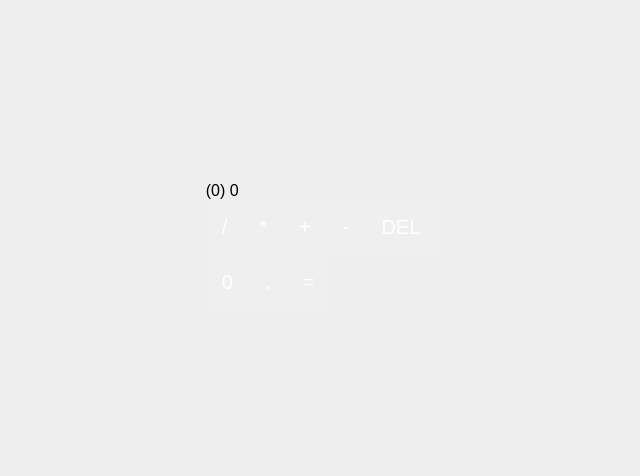
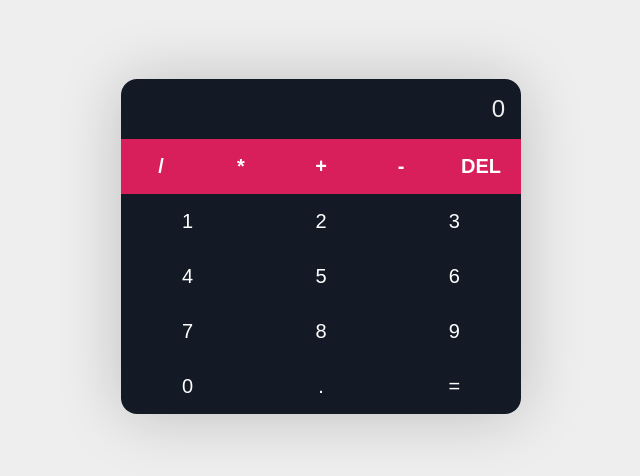
Before and after one commit to KerbyC-3/SimpleCalculator, a React (Create React App) app in the folder calculator/: page / in a window 1280 px wide. Shown: the part 154-630 px from the top of the page, without its empty margins (319-959 px from the left). Built offline with nearby package versions, Linux system fonts and the light colour scheme.

Commit message:
Update App.js
finished inputting its functionalities

```diff
--- a/calculator/src/App.js
+++ b/calculator/src/App.js
@@ -1,35 +1,85 @@
+import { useState } from 'react';
+
 function App() {
+	const [calc, setCalc] = useState("");
+	const [result, setResult] = useState("");
+
+	const ops = [ '/', '*', '+','-', '.'];
+
+	const updateCalc = value => {
+		if	(
+			ops.includes(value) && calc === '' ||
+			ops.includes(value) && ops.includes(calc.slice(-1)
+			)
+		) {
+			return;
+		}
+
+
+		setCalc(calc + value);
+
+		if (!ops.includes(value)) {
+			setResult(eval(calc + value).toString());
+		}
+	}
 
 	const createDigits = () => {
 		const digits = [];
 
-		for (let i = 1; i<10; i++){
+		for (let i = 1; i < 10; i++) {
+			digits.push(
+				<button
+					onClick={() => updateCalc(i.toString())}
+					key={i}>
+					{i}
+				</button>
+			)
+		}
 
-		}
+		return digits;
 
 	}
 
+	const calculate = () => {
+		setCalc(eval(calc).toString())
+	}
+
+	const deleting = () => {
+		if (calc == ''){
+			return;
+		}
+
+		const value = calc.slice(0, -1);
+
+		setCalc(value);
+	}
+
+
 	return (
 		<div className="App">
-			<div classname="calculator">
-				<div classname="display">
-					<span>(0)</span> 0
+			<div className="calculator">
+				<div className="display">
+					{result ? <span>({result})</span> : ''}&nbsp;
+					{ calc || "0" }
 				</div>
 
-				<div classname="operators">
-					<button>/</button>
-					<button>*</button>
-					<button>+</button>
-					<button>-</button>
+				<div className="operators">
+					<button onClick={() => updateCalc('/')}>/</button>
+					<button onClick={() => updateCalc('*')}>*</button>
+					<button onClick={() => updateCalc('+')}>+</button>
+					<button onClick={() => updateCalc('-')}>-</button>
 
-					<button>DEL</button>
+					<button onClick={deleting}>DEL</button>
 				</div>
 
-				<div classname="digits">
-					 <button>0</button>
-					 <button>.</button>
-					 <button>=</button>
+				<div className="digits">
+					{ createDigits() }
+					 <button onClick={() => updateCalc('0')}>0</button>
+					 <button onClick={() => updateCalc('.')}>.</button>
+
+					 <button onClick={calculate}>=</button>
 				</div>
+
 			</div>
 		</div>
 	);
```
